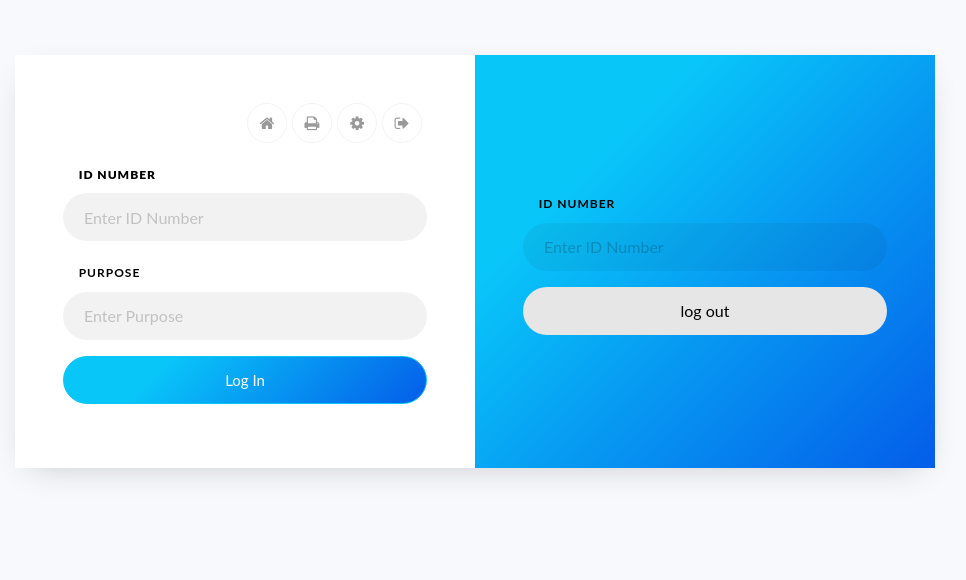
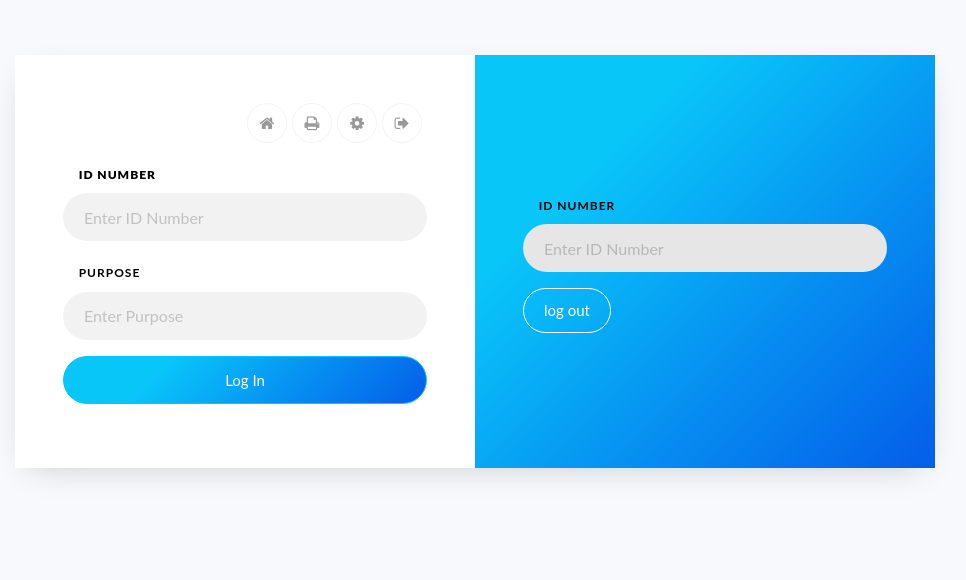
Before and after one commit to hemchandpidikiti/klug-logbook, a Django app: page / in a window 1280 px wide. Shown: the part 284-864 px from the top of the page, without its empty margins (165-1131 px from the left). Run offline with Django 3.2, Linux system fonts and the light colour scheme; some libraries are stand-ins or nearby versions.

Commit message:
added text box color

```diff
--- a/templates/logging/index.html
+++ b/templates/logging/index.html
@@ -64,9 +64,9 @@
 							<div class="form-group mb-3">
 
 								<label class="label">&nbsp&nbsp&nbsp&nbspID Number</label>
-								<input type="text " class="form-control text-white text-outline-white" placeholder="Enter ID Number" required>
+								<input type="text " style="background-color:#e6e6e6;" class="form-control" placeholder="Enter ID Number" required>
 							</div>
-						<input type="submit" style="background-color:#e6e6e6;" class="form-control" value="log out">
+						<input type="submit" class="btn btn-white btn-outline-white" value="log out">
 					</form>
 
 					</div>
```
